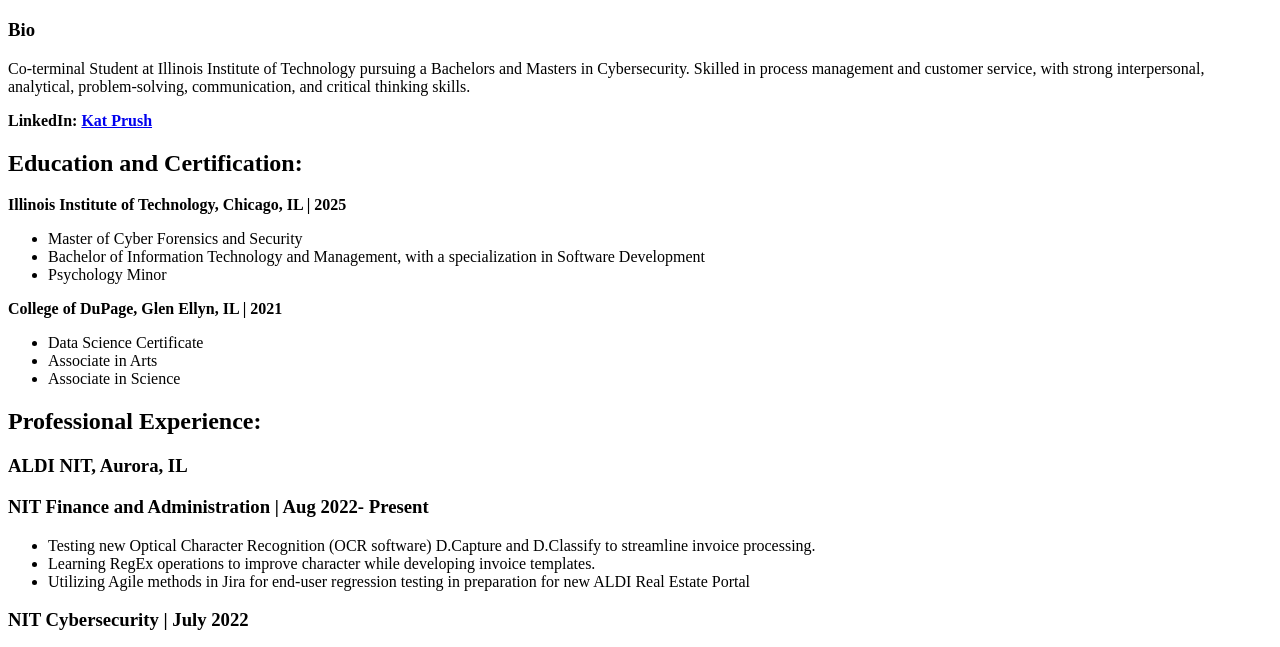
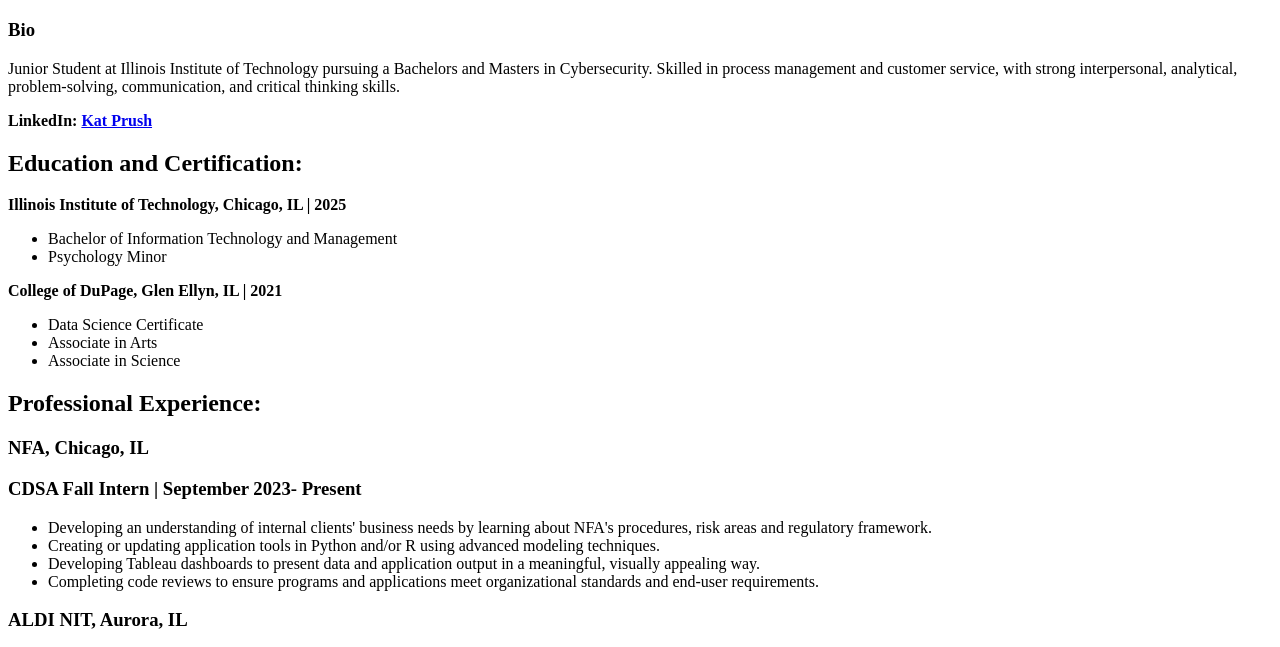
Before and after one commit to kdprush/project1, a plain HTML site: page page1.html in a window 1280 px wide. Shown: the part 149-796 px from the top of the page. Drawn offline with Linux system fonts and the light colour scheme.

Commit message:
Update page1.html

```diff
--- a/page1.html
+++ b/page1.html
@@ -17,15 +17,14 @@
 	  <h1>Kat Prush</h1>
 	    <h3>Bio</h3>
 	</header>
-	  <p>Co-terminal Student at Illinois Institute of Technology pursuing a Bachelors and Masters in Cybersecurity.
+	  <p>Junior Student at Illinois Institute of Technology pursuing a Bachelors and Masters in Cybersecurity.
         Skilled in process management and customer service, with strong interpersonal, analytical,
         problem-solving, communication, and critical thinking skills.</p>
 	  <p><strong>LinkedIn: <a href="https://www.linkedin.com/in/kat-prush-93b7b086/">Kat Prush</a></strong></p>
 	  <h2>Education and Certification:</h2>
 	  <strong>Illinois Institute of Technology, Chicago, IL | 2025</strong>
 	<ul>
-	  <li>Master of Cyber Forensics and Security</li>
-	  <li>Bachelor of Information Technology and Management, with a specialization in Software Development</li>
+	  <li>Bachelor of Information Technology and Management</li>
 	  <li>Psychology Minor</li>
 	</ul>
 	  <strong>College of DuPage, Glen Ellyn, IL | 2021</strong>
@@ -36,6 +35,14 @@
 	</ul>
 	  <h2>Professional Experience:</h2>
 	    <section>
+			<h3>NFA, Chicago, IL</h3>
+			<h3>CDSA Fall Intern  | September 2023- Present </h3>
+			  <ul>
+				<li>Developing an understanding of internal clients' business needs by learning about NFA's procedures, risk areas and regulatory framework.</li>
+				<li>Creating or updating application tools in Python and/or R using advanced modeling techniques.</li>
+				<li>Developing Tableau dashboards to present data and application output in a meaningful, visually appealing way.</li>
+				<li>Completing code reviews to ensure programs and applications meet organizational standards and end-user requirements.</li>
+			  </ul>
 		  <h3>ALDI NIT, Aurora, IL</h3>
 		  <h3>NIT Finance and Administration  | Aug 2022- Present </h3>
 			<ul>
@@ -62,7 +69,7 @@
 		</section>
 		<h2>Skills:</h2>
 		  <strong>Programming Languages</strong>
-		  <p>R, SAS, SPSS, Python, SQL, PowerShell, HTML, CSS</p>
+		  <p>R, SAS, SPSS, Python, SQL, PowerShell, HTML, CSS, Tableau</p>
 		  <strong>CRM Platforms</strong>
 		  <p>Salesforce, Power BI, SAP</p>
 		  <strong>Networking</strong>
```
